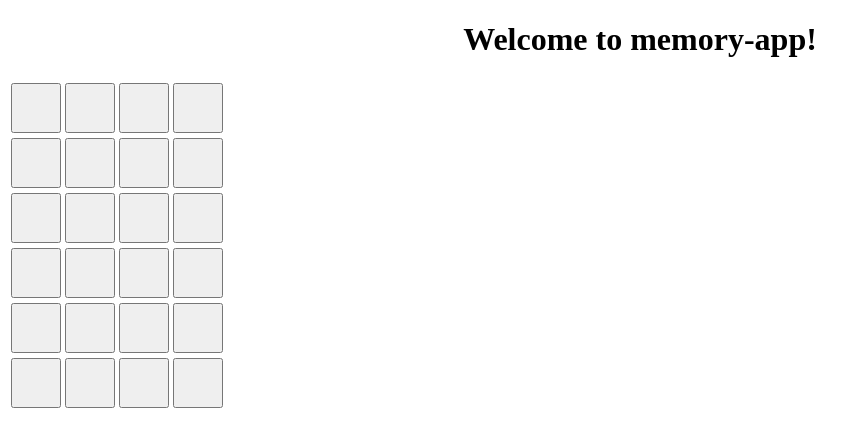
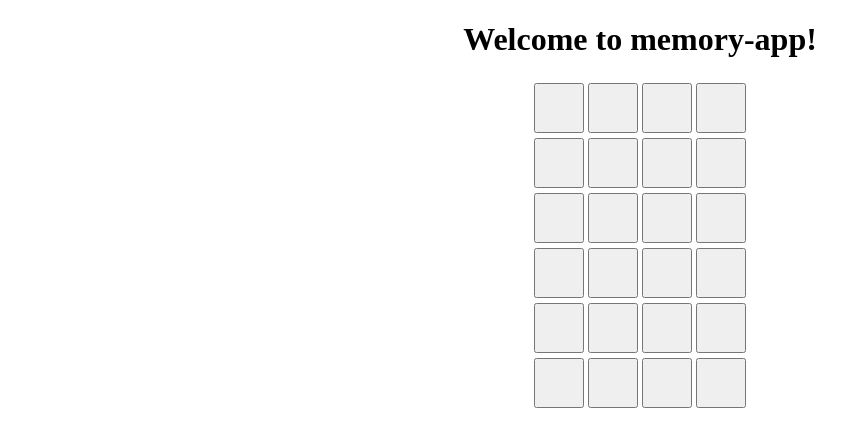
Before and after one commit to JenKaldon/Angular5-Memory, an Angular app: page / in a window 1280 px wide. Shown: the top 446 px of the page, without its empty margins (0-866 px from the left). Built offline with nearby package versions, Linux system fonts and the light colour scheme.

Commit message:
Centering memory board

```diff
--- a/src/app/app.component.css
+++ b/src/app/app.component.css
@@ -0,0 +1,8 @@
+.buttonStyle{
+    height:50px;
+    width:50px;
+    cursor:pointer;
+}
+.buttonStyle:hover{
+    background-color: whitesmoke;
+}
--- a/src/app/board/board.component.html
+++ b/src/app/board/board.component.html
@@ -1,4 +1,5 @@
-<table>
+<!-- align="center" is deprecated in HTML5, but I can't find an alternative that works-->
+<table align="center" >
   <tr *ngFor="let row of board">
     <td *ngFor="let col of row">
       <app-tile [tileData]="col" (selected)="onSelected($event)"></app-tile>
```
